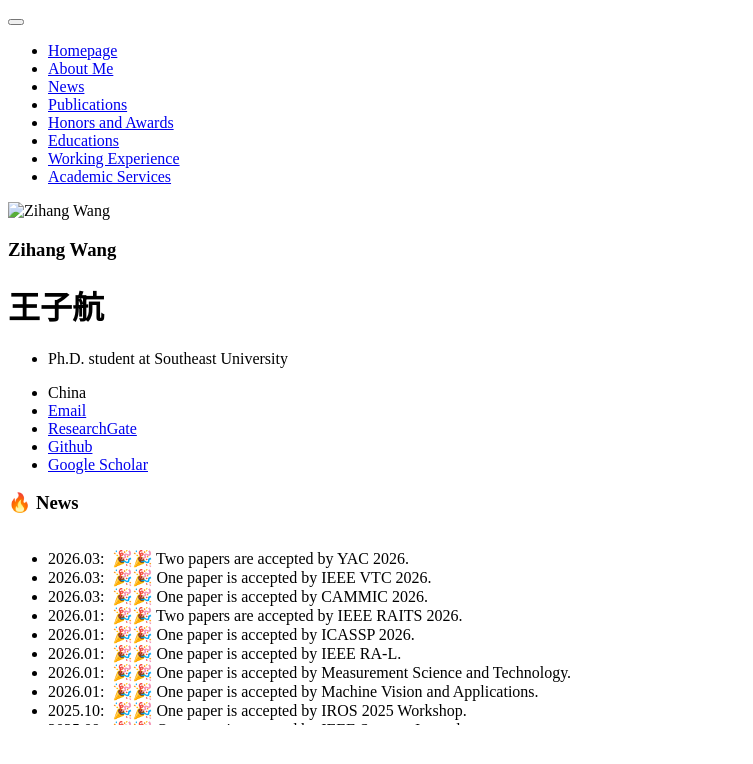
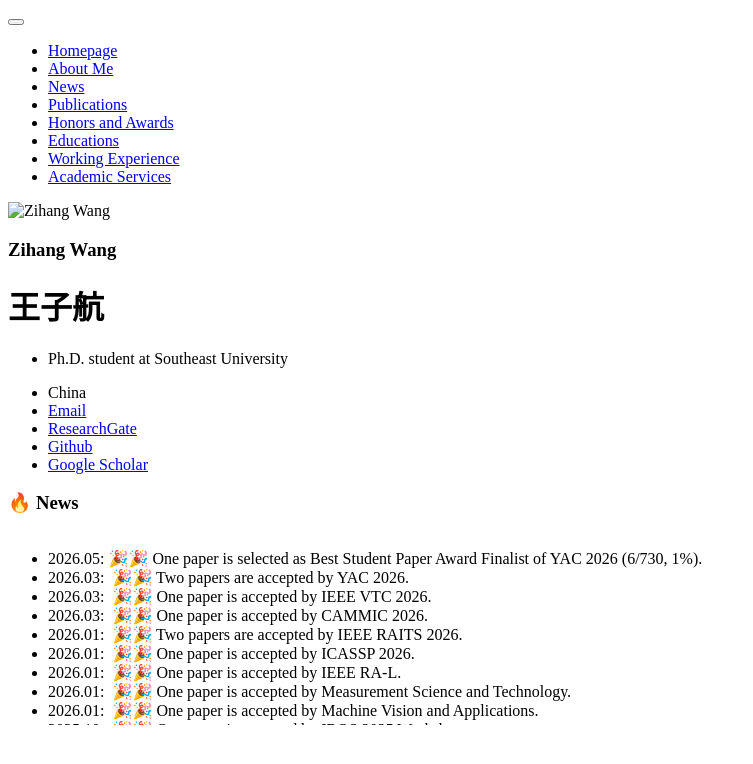
Before and after one commit to wangzihanggg/wangzihanggg.github.io, a Jekyll site: the page built from _pages/includes/news.md, in a window 1280 px wide. Shown: the top 764 px of the page, without its empty margins (0-753 px from the left). Built offline with Jekyll 4.4.1, drawn with Linux system fonts in a browser that asks for light colours; our own code applies the rules of GitHub Pages for plain Markdown files.

Commit message:
Update news.md

```diff
--- a/_pages/includes/news.md
+++ b/_pages/includes/news.md
@@ -57,6 +57,7 @@
   </ul> -->
 
   <ul>
+    <li>2026.05: 🎉🎉 One paper is selected as Best Student Paper Award Finalist of YAC 2026 (6/730, 1%).</li>
     <li>2026.03: &nbsp;🎉🎉 Two papers are accepted by YAC 2026.</li>
     <li>2026.03: &nbsp;🎉🎉 One paper is accepted by IEEE VTC 2026.</li>
     <li>2026.03: &nbsp;🎉🎉 One paper is accepted by CAMMIC 2026.</li>
```
